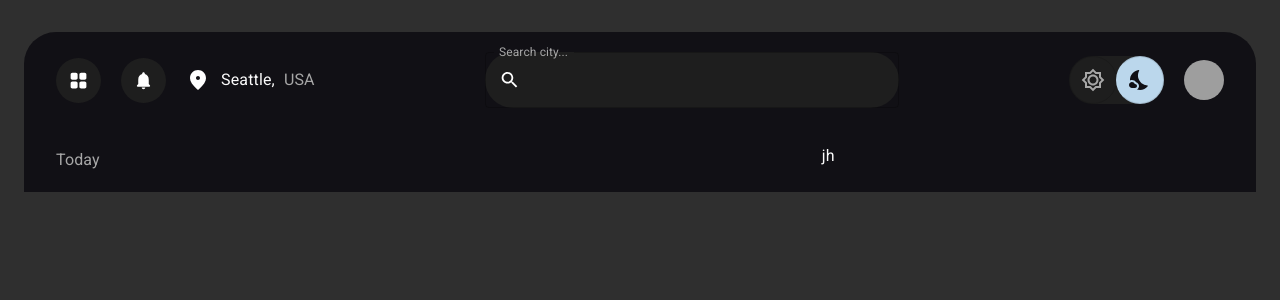
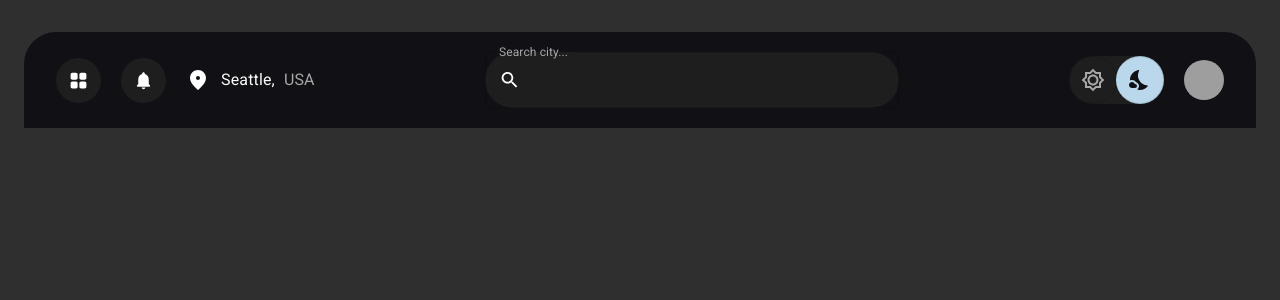
Before and after one commit to TheRival2002/weather-app, a React (Vite) app: page / in a window 1280 px wide. Shown: the top 300 px of the page. Built offline with nearby package versions, Linux system fonts and the light colour scheme; no server answers; grey boxes are pictures that could not be loaded.

Commit message:
modified routes path

```diff
--- a/src/App.jsx
+++ b/src/App.jsx
@@ -15,7 +15,7 @@
       >
         <Header />
         <Routes>
-          <Route path="/" element={<Home />} />
+          <Route path="/weather-app/" element={<Home />} />
         </Routes>
       </Container>
     </ThemeProvider>
```
